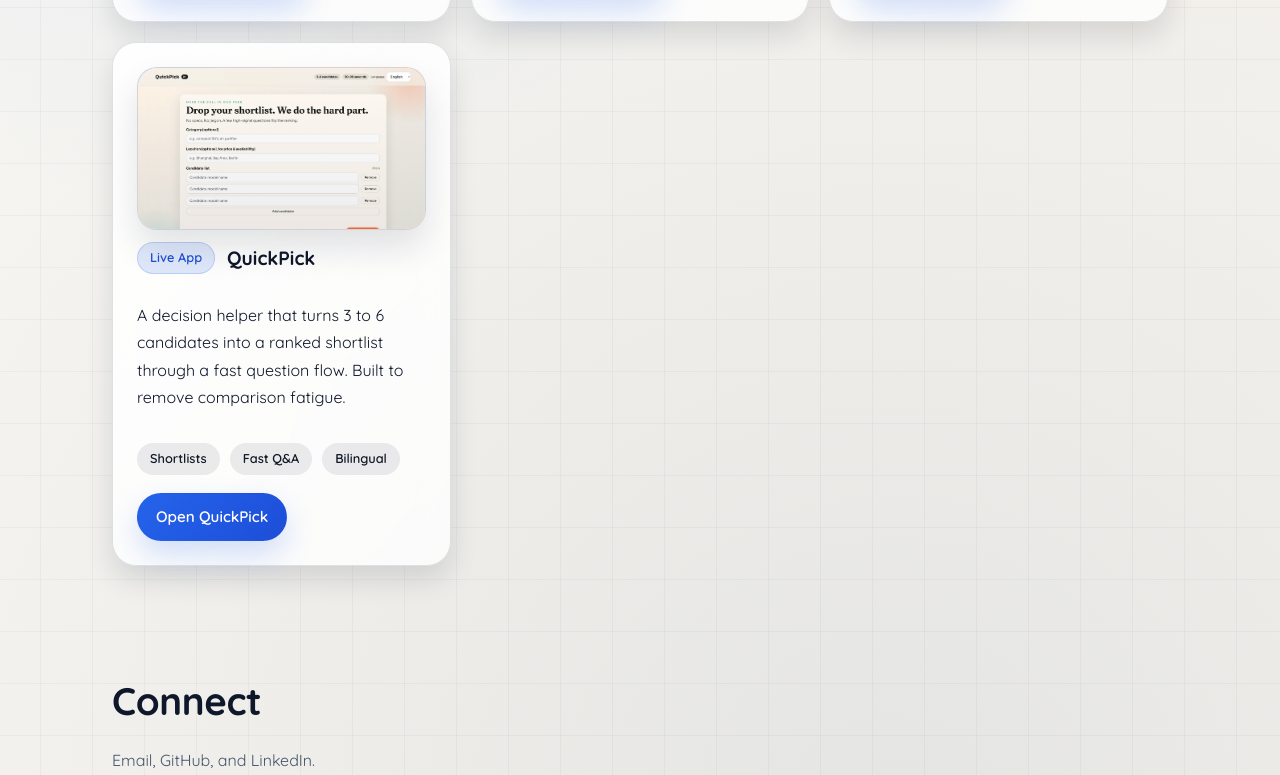
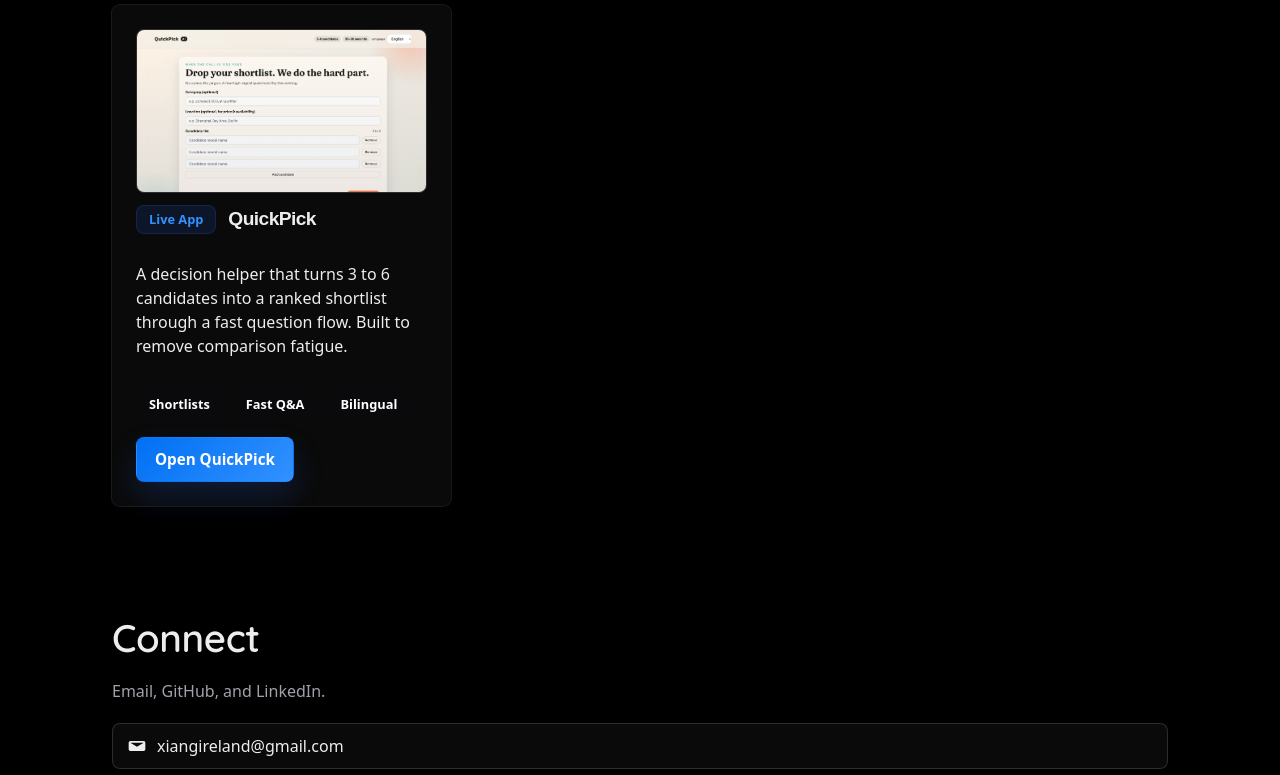
Before and after one commit to xiang-lee/xiangli-dev, a plain HTML site: page index.html in a window 1280 px wide. Shown: the part 1229-2004 px from the top of the page. Drawn offline with Linux system fonts and the light colour scheme.

Commit message:
Apply Vercel-style minimal high-tech dark theme

```diff
--- a/assets/styles.css
+++ b/assets/styles.css
@@ -1,22 +1,24 @@
+
 :root {
-  color-scheme: light;
-  --bg: #f7f6f2;
-  --bg-strong: #f0efeb;
-  --surface: rgba(255, 255, 255, 0.9);
-  --surface-solid: #ffffff;
-  --text: #0f172a;
-  --muted: #475569;
-  --primary: #111827;
-  --accent: #2563eb;
-  --accent-strong: #1d4ed8;
-  --accent-soft: #dbeafe;
-  --accent-warm: #f97316;
-  --border: rgba(15, 23, 42, 0.12);
-  --border-strong: rgba(15, 23, 42, 0.2);
-  --shadow: 0 26px 55px rgba(15, 23, 42, 0.18);
-  --shadow-soft: 0 14px 28px rgba(15, 23, 42, 0.12);
-  --ring: 0 0 0 3px rgba(37, 99, 235, 0.25);
+  color-scheme: dark;
+  --bg: #000000;
+  --bg-strong: #111111;
+  --surface: #0a0a0a;
+  --surface-solid: #000000;
+  --text: #ededed;
+  --muted: #a1a1aa;
+  --primary: #ffffff;
+  --accent: #0070f3;
+  --accent-strong: #3291ff;
+  --accent-soft: rgba(0, 112, 243, 0.1);
+  --accent-warm: #ff0080;
+  --border: rgba(255, 255, 255, 0.14);
+  --border-strong: rgba(255, 255, 255, 0.2);
+  --shadow: 0px 0px 0px 1px rgba(255,255,255,0.1), 0px 4px 12px rgba(0,0,0,0.5);
+  --shadow-soft: 0px 0px 0px 1px rgba(255,255,255,0.1);
+  --ring: 0 0 0 2px hsla(212, 100%, 48%, 1);
 }
+
 
 * {
   box-sizing: border-box;
@@ -29,40 +31,16 @@
 body {
   margin: 0;
   min-height: 100%;
-  font-family: "Quicksand", sans-serif;
-  line-height: 1.7;
-  color: var(--text);
-  background-color: var(--bg);
-  background-image:
-    radial-gradient(circle at 10% 15%, rgba(37, 99, 235, 0.14), transparent 45%),
-    radial-gradient(circle at 90% 10%, rgba(249, 115, 22, 0.12), transparent 45%),
-    radial-gradient(circle at 70% 85%, rgba(15, 23, 42, 0.08), transparent 55%),
-    linear-gradient(rgba(15, 23, 42, 0.035) 1px, transparent 1px),
-    linear-gradient(90deg, rgba(15, 23, 42, 0.035) 1px, transparent 1px);
-  background-size: auto, auto, auto, 52px 52px, 52px 52px;
-  background-position: 0 0, 0 0, 0 0, -12px -12px, -12px -12px;
+  font-family: 'Geist', system-ui, -apple-system, 'Segoe UI', Roboto, sans-serif;
+  line-height: 1.5;
+  color: #171717;
+  background-color: #ffffff;
+  font-feature-settings: "liga" 1;
 }
 
 body::before,
 body::after {
-  content: "";
-  position: fixed;
-  inset: -30% auto auto -15%;
-  width: 60vw;
-  height: 60vw;
-  background: radial-gradient(circle at center, rgba(37, 99, 235, 0.18), transparent 60%);
-  pointer-events: none;
-  z-index: -1;
-  opacity: 0.85;
-  animation: float 14s ease-in-out infinite;
-}
-
-body::after {
-  inset: auto -22% -35% auto;
-  width: 58vw;
-  height: 58vw;
-  background: radial-gradient(circle at center, rgba(249, 115, 22, 0.14), transparent 60%);
-  animation-delay: -7s;
+  content: none;
 }
 
 a {
@@ -98,7 +76,7 @@
   background: var(--accent-strong);
   color: #fff;
   padding: 8px 16px;
-  border-radius: 999px;
+  border-radius: 8px;
   font-weight: 600;
   box-shadow: var(--shadow-soft);
   z-index: 100;
@@ -119,14 +97,13 @@
   display: flex;
   align-items: center;
   justify-content: space-between;
-  padding: 12px 22px;
-  gap: 16px;
-  flex-wrap: wrap;
-  background: rgba(255, 255, 255, 0.84);
+  padding: 12px 24px;
+  background: var(--surface);
   border: 1px solid var(--border);
-  border-radius: 999px;
+  border-radius: 8px;
   box-shadow: var(--shadow-soft);
-  backdrop-filter: blur(16px);
+  max-width: 1000px;
+  margin: 16px auto 0;
 }
 
 .brand {
@@ -144,7 +121,7 @@
 
 .nav a {
   padding: 8px 12px;
-  border-radius: 999px;
+  border-radius: 8px;
   font-weight: 500;
   font-size: 0.95rem;
   min-height: 44px;
@@ -190,7 +167,7 @@
   height: 10px;
   width: min(150px, 70%);
   margin-top: 8px;
-  border-radius: 999px;
+  border-radius: 8px;
   background: linear-gradient(90deg, rgba(249, 115, 22, 0.5), rgba(37, 99, 235, 0.4));
 }
 
@@ -202,12 +179,11 @@
 }
 
 .hero-card {
-  padding: 26px;
-  background: linear-gradient(140deg, rgba(255, 255, 255, 0.96), rgba(255, 255, 255, 0.82));
-  border: 1px solid var(--border);
-  border-radius: 24px;
+  padding: 40px;
+  background: var(--surface);
+  border: none;
+  border-radius: 8px;
   box-shadow: var(--shadow);
-  backdrop-filter: blur(16px);
 }
 
 .hero-card h2 {
@@ -289,26 +265,52 @@
   grid-template-columns: repeat(auto-fit, minmax(220px, 1fr));
 }
 
-.card {
-  background: linear-gradient(140deg, rgba(255, 255, 255, 0.92), rgba(255, 255, 255, 0.78));
-  border: 1px solid var(--border);
-  border-radius: 24px;
-  padding: 24px;
-  box-shadow: var(--shadow-soft);
-  transition: transform 240ms ease, box-shadow 240ms ease, border-color 240ms ease;
-  backdrop-filter: blur(14px);
+body {
+    background-color: var(--bg);
+    color: var(--text);
+  }
 }
 
-.card:hover {
-  transform: translateY(-6px);
-  box-shadow: var(--shadow);
-  border-color: rgba(37, 99, 235, 0.3);
+.page-title {
+  font-family: 'Geist', sans-serif;
+  letter-spacing: -0.05em;
+  font-weight: 600;
 }
 
-.card:focus-within {
-  transform: translateY(-6px);
+h1, h2, h3, h4, h5, h6 {
+  font-family: 'Geist', sans-serif;
+  letter-spacing: -0.03em;
+  font-weight: 600;
+}
+
+.btn {
+  display: inline-flex;
+  align-items: center;
+  justify-content: center;
+  padding: 8px 16px;
+  border-radius: 6px;
+  font-weight: 500;
+  font-size: 14px;
+  transition: all 0.2s ease;
+  background-color: var(--primary);
+  color: var(--bg);
+  box-shadow: var(--shadow-soft);
+  border: none;
+}
+
+.btn:hover {
+  background-color: var(--text);
+  color: var(--bg);
+  transform: none;
+}
+
+.card {
+  background: var(--surface);
+  border-radius: 8px;
+  padding: 24px;
   box-shadow: var(--shadow);
-  border-color: rgba(37, 99, 235, 0.3);
+  transition: transform 0.2s ease, box-shadow 0.2s ease;
+  border: none;
 }
 
 .card h3 {
@@ -328,11 +330,10 @@
 .project-media {
   position: relative;
   aspect-ratio: 16 / 9;
-  border-radius: 20px;
+  border-radius: 8px;
   overflow: hidden;
-  border: 1px solid rgba(15, 23, 42, 0.12);
-  background: linear-gradient(135deg, rgba(37, 99, 235, 0.12), rgba(249, 115, 22, 0.12));
-  box-shadow: 0 18px 34px rgba(15, 23, 42, 0.12);
+  border: 1px solid var(--border);
+  background: var(--surface);
 }
 
 .project-media::after {
@@ -388,7 +389,7 @@
   display: inline-flex;
   align-items: center;
   padding: 4px 12px;
-  border-radius: 999px;
+  border-radius: 8px;
   font-size: 0.8rem;
   font-weight: 600;
   background: rgba(37, 99, 235, 0.14);
@@ -417,7 +418,7 @@
 
 .btn {
   padding: 10px 18px;
-  border-radius: 999px;
+  border-radius: 8px;
   border: 1px solid transparent;
   background: linear-gradient(135deg, var(--accent), var(--accent-strong));
   color: #fff;
@@ -461,10 +462,10 @@
   gap: 10px;
   padding: 10px 14px;
   min-height: 44px;
-  border-radius: 12px;
-  background: rgba(255, 255, 255, 0.7);
-  border: 1px solid rgba(15, 23, 42, 0.08);
-  transition: background 200ms ease, transform 200ms ease, border-color 200ms ease;
+  border-radius: 8px;
+  background: var(--surface);
+  border: 1px solid var(--border);
+  transition: transform 0.2s ease, border-color 0.2s ease;
   cursor: pointer;
 }
 
@@ -499,8 +500,6 @@
   padding: 24px 0 32px;
   border-top: 1px solid var(--border);
   margin-top: 36px;
-  background: rgba(255, 255, 255, 0.55);
-  backdrop-filter: blur(12px);
 }
 
 .footer .nav {
@@ -560,7 +559,7 @@
   }
 
   .nav-bar {
-    border-radius: 24px;
+    border-radius: 8px;
     padding: 10px 16px;
   }
 
@@ -592,7 +591,7 @@
 .profile-image {
   width: 100px;
   height: 100px;
-  border-radius: 50%;
+  border-radius: 8px;
   overflow: hidden;
   box-shadow: 0 8px 24px rgba(37, 99, 235, 0.25);
   border: 4px solid rgba(255, 255, 255, 0.9);
```
